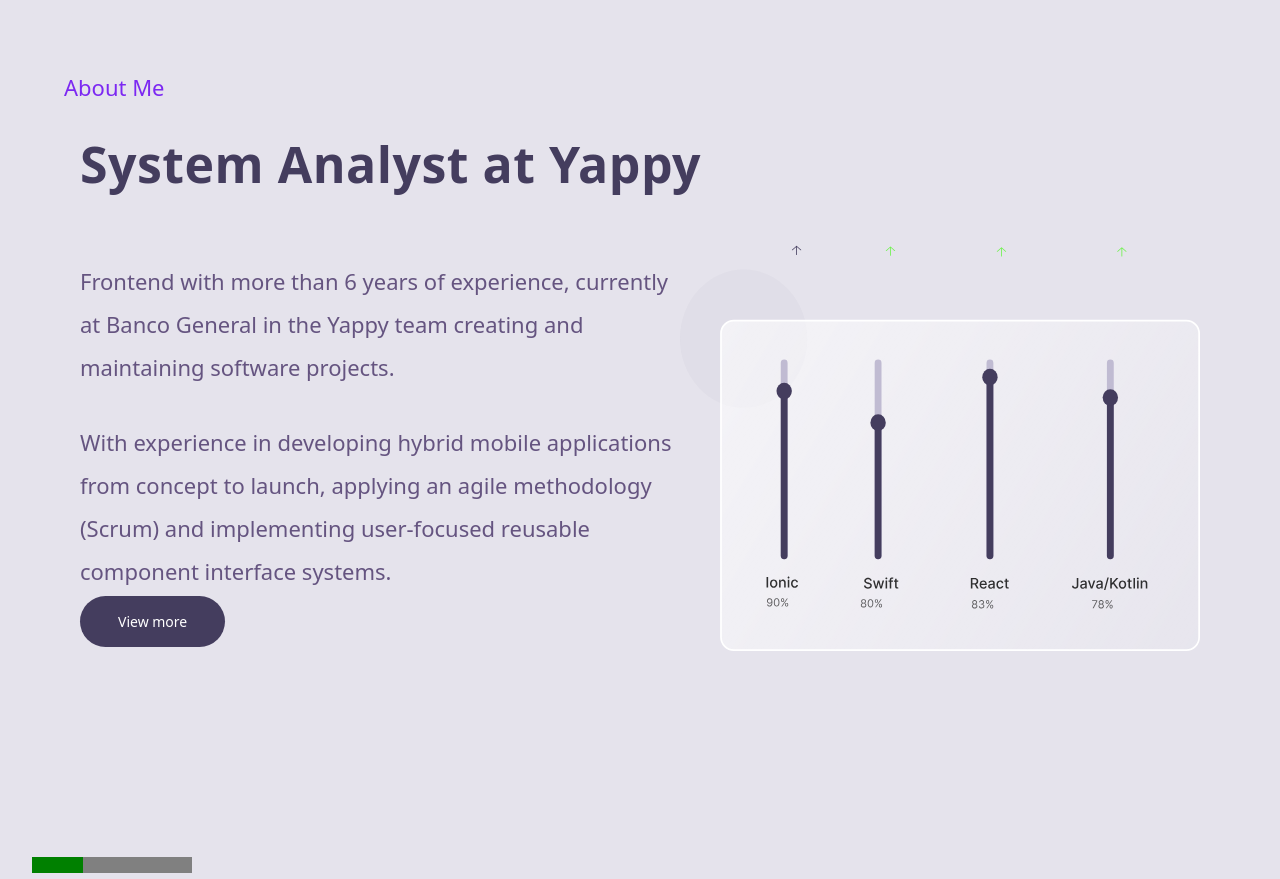
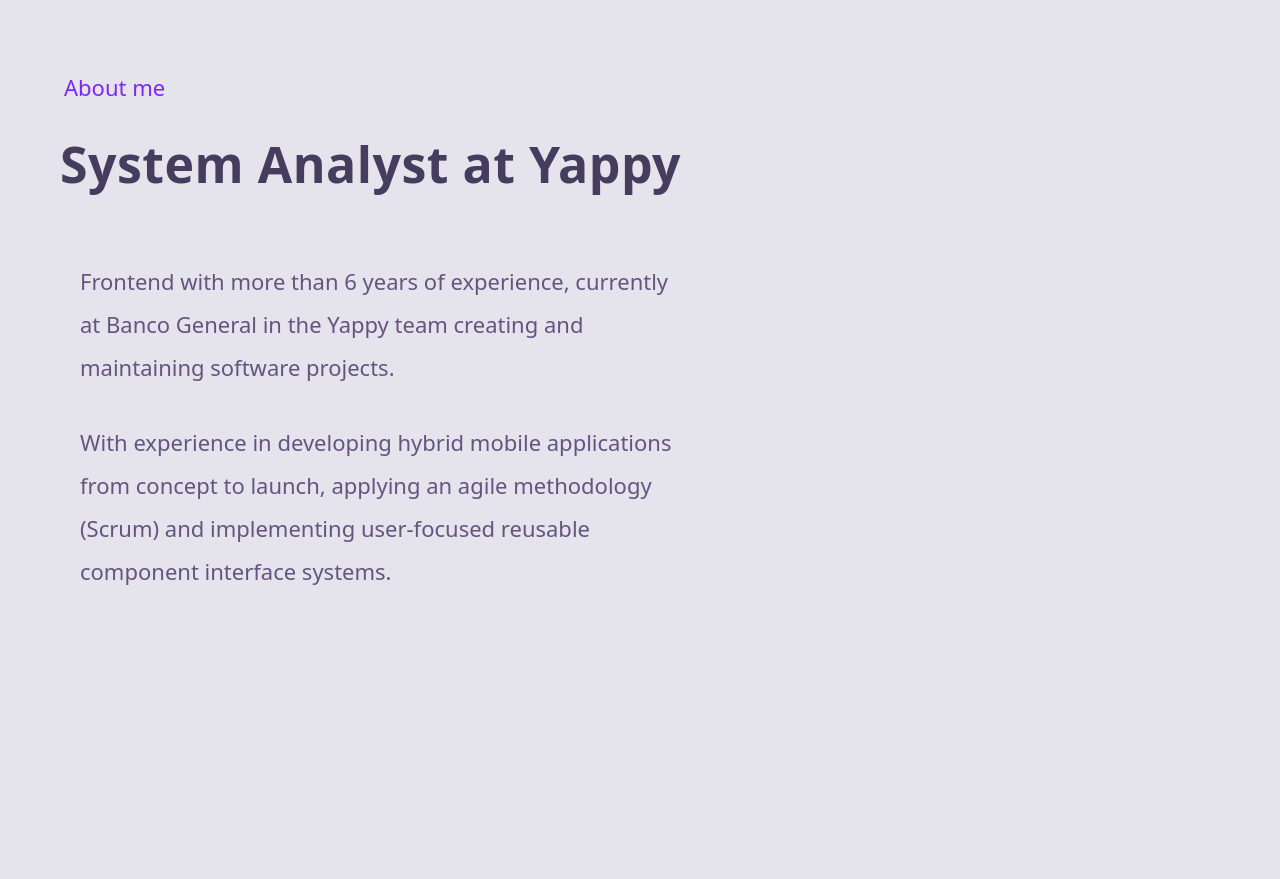
Before and after one commit to SebastianJordan/me, a React (Vite) app: page / in a window 1280 px wide. Shown: the part 800-1679 px from the top of the page. After the commit the page ends 1473 px from the top, so only its background shows below. Built offline with nearby package versions, Linux system fonts and the light colour scheme.

Commit message:
comment code, comming fix i promise

```diff
--- a/src/components/AboutMe.jsx
+++ b/src/components/AboutMe.jsx
@@ -2,13 +2,14 @@
 import Dots from './ui/Dots'
 import grafico from '../../public/images/grafico.svg'
 import styles from '../styles/AboutMe.module.css'
-import ProgressBarVertical from './ui/ProgressBarVertical'
 export default function AboutMe() {
   return (
     <>
       <section className={styles.aboutMe} id="about">
-        <Dots x={6} y={4} />
-        <p className={styles.title}>About Me</p>
+        <div className={styles.point}>
+          <Dots x={6} y={4} />
+        </div>
+        <p className={styles.title}>About me</p>
         <h2>System Analyst at Yappy</h2>
         <div className={styles.grid}>
           <article className={styles.descriptionTexts}>
@@ -22,18 +23,17 @@
               concept to launch, applying an agile methodology (Scrum) and
               implementing user-focused reusable component interface systems.
             </p>
-            <a className="btn-basic" href="#">
+            {/* <a className="btn-basic" href="#">
               View more
-            </a>
+            </a> */}
           </article>
-          <article>
+          {/* <article>
             <img src={grafico} width={608} height={475} alt="grafico" />
             <br />
             <Dots x={6} y={4} />
-          </article>
+          </article> */}
         </div>
       </section>
-      <ProgressBarVertical porcent={90} label={'Ionic'} />
     </>
   )
 }
--- a/src/styles/AboutMe.module.css
+++ b/src/styles/AboutMe.module.css
@@ -5,6 +5,8 @@
   color: #7c28f2;
   padding: 16px;
   margin: 16px;
+  max-width: 50%;
+  width: 50%;
 }
 
 .aboutMe {
@@ -13,6 +15,11 @@
   padding: 16px 0px;
 }
 
+.experience {
+  padding: 64px 0px;
+}
+
+.experience > h2,
 .aboutMe > h2 {
   font-weight: 700;
   font-size: 50px;
@@ -20,14 +27,22 @@
   letter-spacing: 0.01em;
   color: #443d5e;
   margin: 0px 16px;
-  padding: 0px 32px;
+  padding: 0px 12px;
+}
+
+.list,
+.grid {
+  margin: 16px;
+  padding: 32px;
 }
 
 .grid {
-  margin: 16px;
-  padding: 32px;
   display: flex;
   justify-content: space-between;
+}
+
+.list {
+  text-align: center;
 }
 
 .descriptionTexts > p {
@@ -43,6 +58,7 @@
   max-width: 600px;
 }
 
+.experience > a,
 .aboutMe > a {
   display: flex;
   justify-content: center;
@@ -50,6 +66,9 @@
   margin-left: 32px;
 }
 
+.point {
+  margin-left: 32px;
+}
 
 @media only screen and (max-width: 480px) {
   .grid {
```
